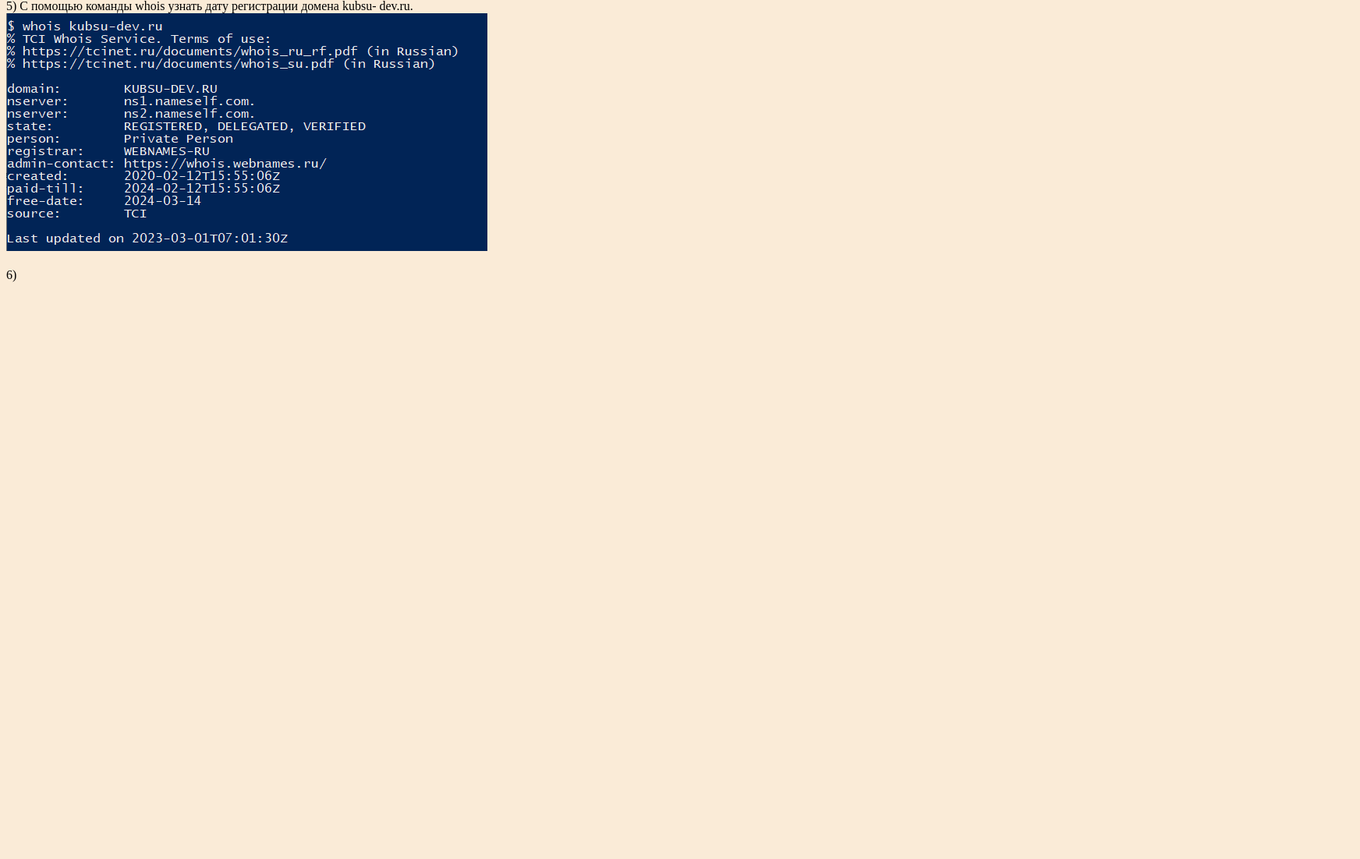
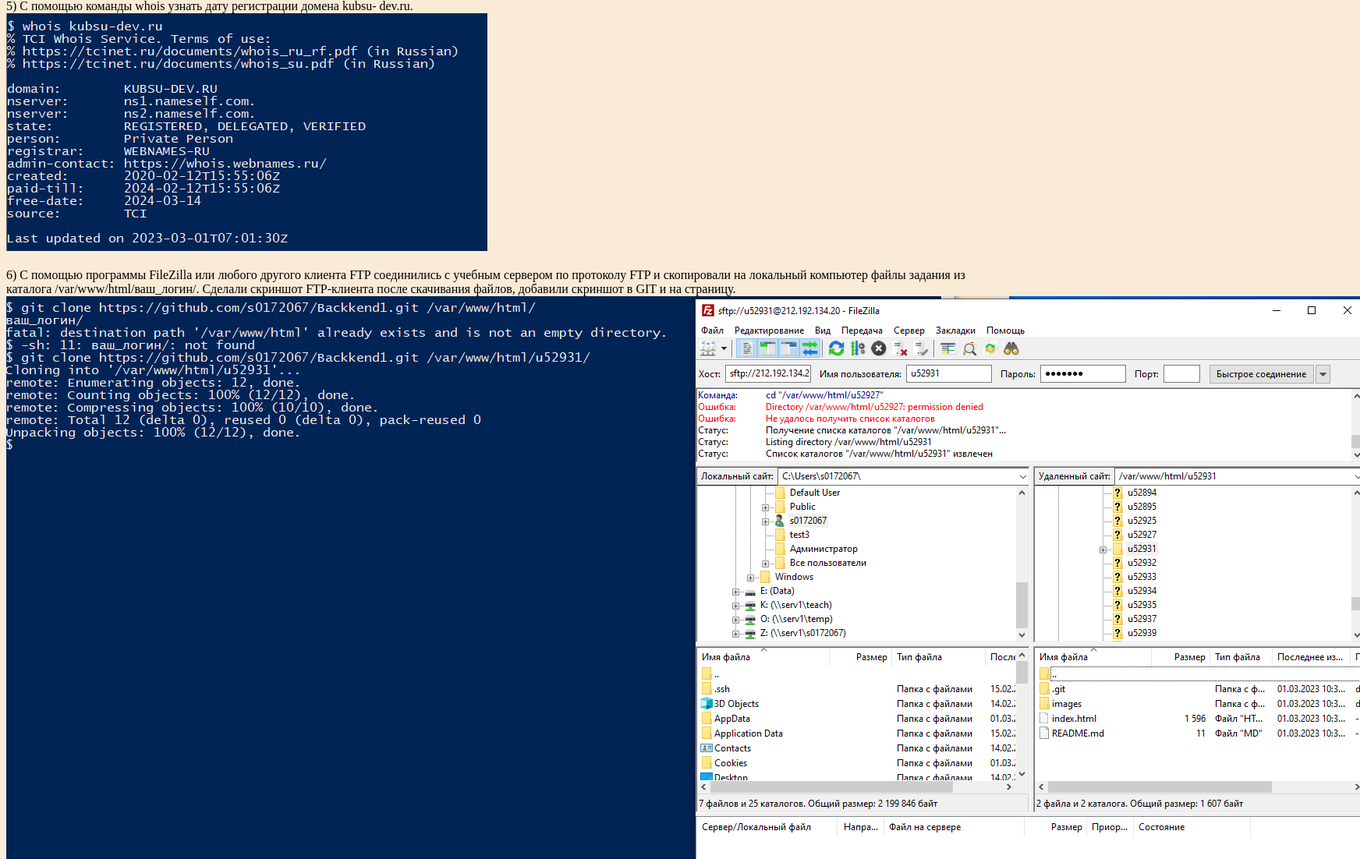
Before and after one commit to s0172067/Backkend1, a plain HTML site: page index.html in a window 1280 px wide. Shown: the part 1650-2752 px from the top of the page at 78% size, 1744 px wide, since content can reach past the window. Before the commit the page ends 2020 px from the top, so only its background shows below. Drawn offline with Linux system fonts and the light colour scheme.

Commit message:
Update index.html

```diff
--- a/index.html
+++ b/index.html
@@ -56,7 +56,13 @@
     <br />
     <br />
 
-    6)
+    6) С помощью программы FileZilla или любого другого клиента FTP соединились с
+учебным сервером по протоколу FTP и скопировали на
+локальный компьютер файлы задания из каталога /var/www/html/ваш_логин/. Сделали
+скриншот FTP-клиента после скачивания файлов, добавили скриншот в GIT и на
+страницу.
+
+    <img id="linkImg" src="images/6.png" />
     <br />
 </body>
 </html>
```
